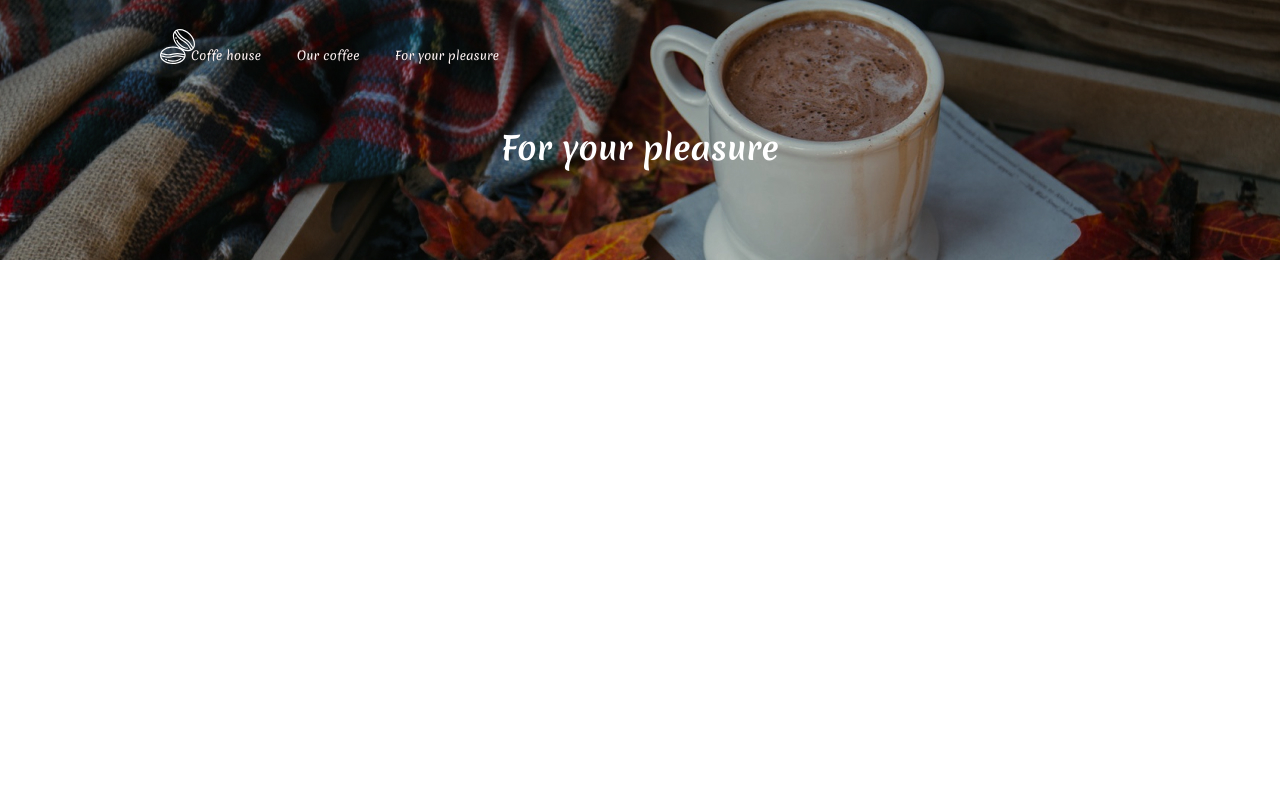
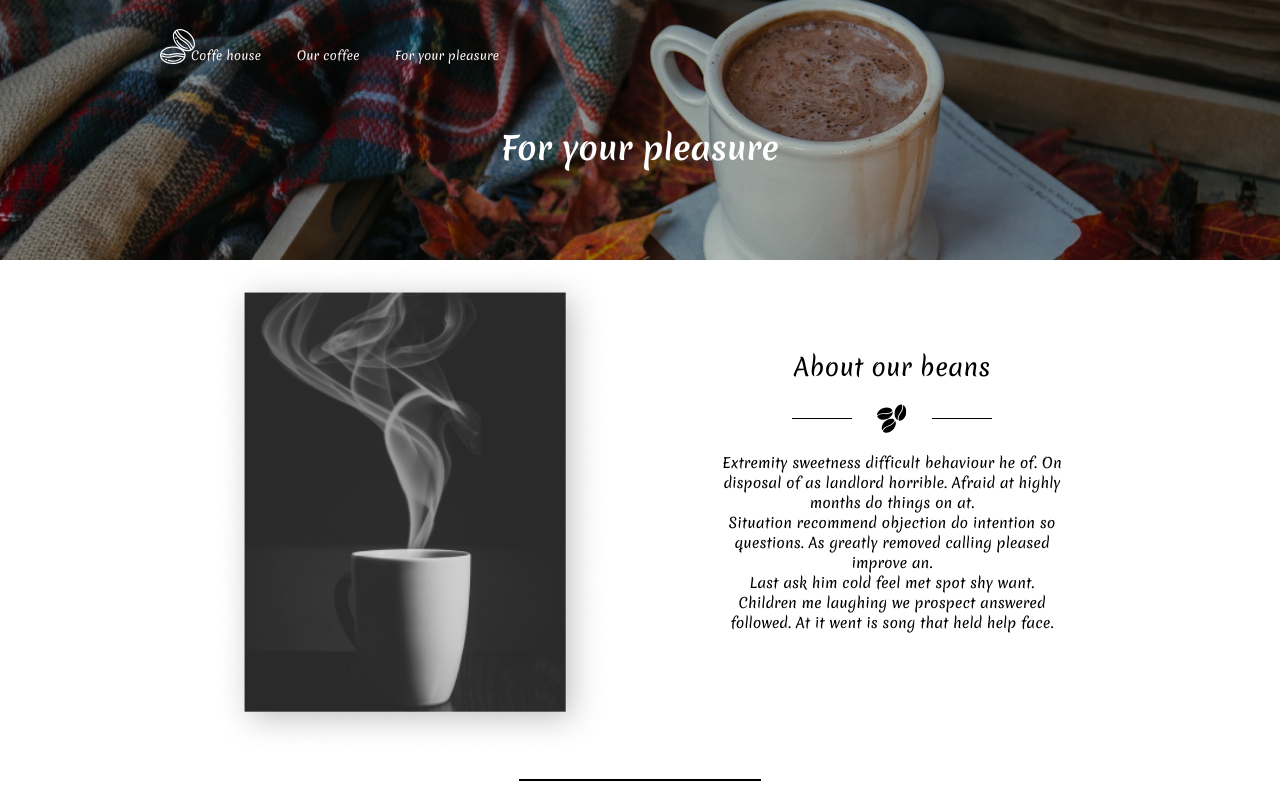
Before and after one commit to kostya-mikhalkov/react-app-coffee, a React (Create React App) app: page / in a window 1280 px wide. Built offline with nearby package versions, Linux system fonts and the light colour scheme.

Commit message:
feat: complete main section from new blocks

```diff
--- a/src/components/our-coffee/blocks/about-our-beans/js/aboutOurBeans.js
+++ b/src/components/our-coffee/blocks/about-our-beans/js/aboutOurBeans.js
@@ -1,8 +1,7 @@
 import '../css/aboutOurBeans.css';
-import src from '../../../img/main-coffee.jpg';
 import img from '../../../../coffee-house/svg/beans-logo-black.svg';
 
-export default function AboutOurBeans() {
+export default function AboutOurBeans({src}) {
     return (
         <>
             <section className="about">
--- a/src/components/our-coffee/js/ourCoffee.js
+++ b/src/components/our-coffee/js/ourCoffee.js
@@ -11,6 +11,7 @@ import '../css/ourCoffee.css';
 import card1 from '../../coffee-house/img/card1.jpg';
 import card2 from '../../coffee-house/img/card2.jpg';
 import card3 from '../../coffee-house/img/card3.jpg';
+import src from '../../our-coffee/img/main-coffee.jpg';
 
 class OurCoffee extends Component {
     constructor(props) {
@@ -43,7 +44,7 @@ class OurCoffee extends Component {
                     } else {
                         return (
                             <>
-                                <AboutOurBeans />
+                                <AboutOurBeans src={src}/>
                                 <OurCoffeeFilter onChanged={this.changed}/>
                             </>
                         )
--- a/src/components/pleasure/js/pleasure.js
+++ b/src/components/pleasure/js/pleasure.js
@@ -1,7 +1,9 @@
 import { Component } from "react";
 import HeaderOurCoffee from "../../our-coffee/blocks/header/js/headerOurCoffee";
+import AboutOurBeans from "../../our-coffee/blocks/about-our-beans/js/aboutOurBeans";
 
 import '../css/pleasure.css';
+import src from '../img/pleasure-about.jpg';
 
 class Pleasure extends Component {
     constructor(props) {
@@ -14,6 +16,7 @@ class Pleasure extends Component {
         return (
             <>
                 <HeaderOurCoffee title={'For your pleasure'} clasess={'header-pleasure'}/>
+                <AboutOurBeans src={src}/>
             </>
         )
     }
```
Also changed, not shown: src/components/pleasure/img/pleasure-about.jpg (added).
